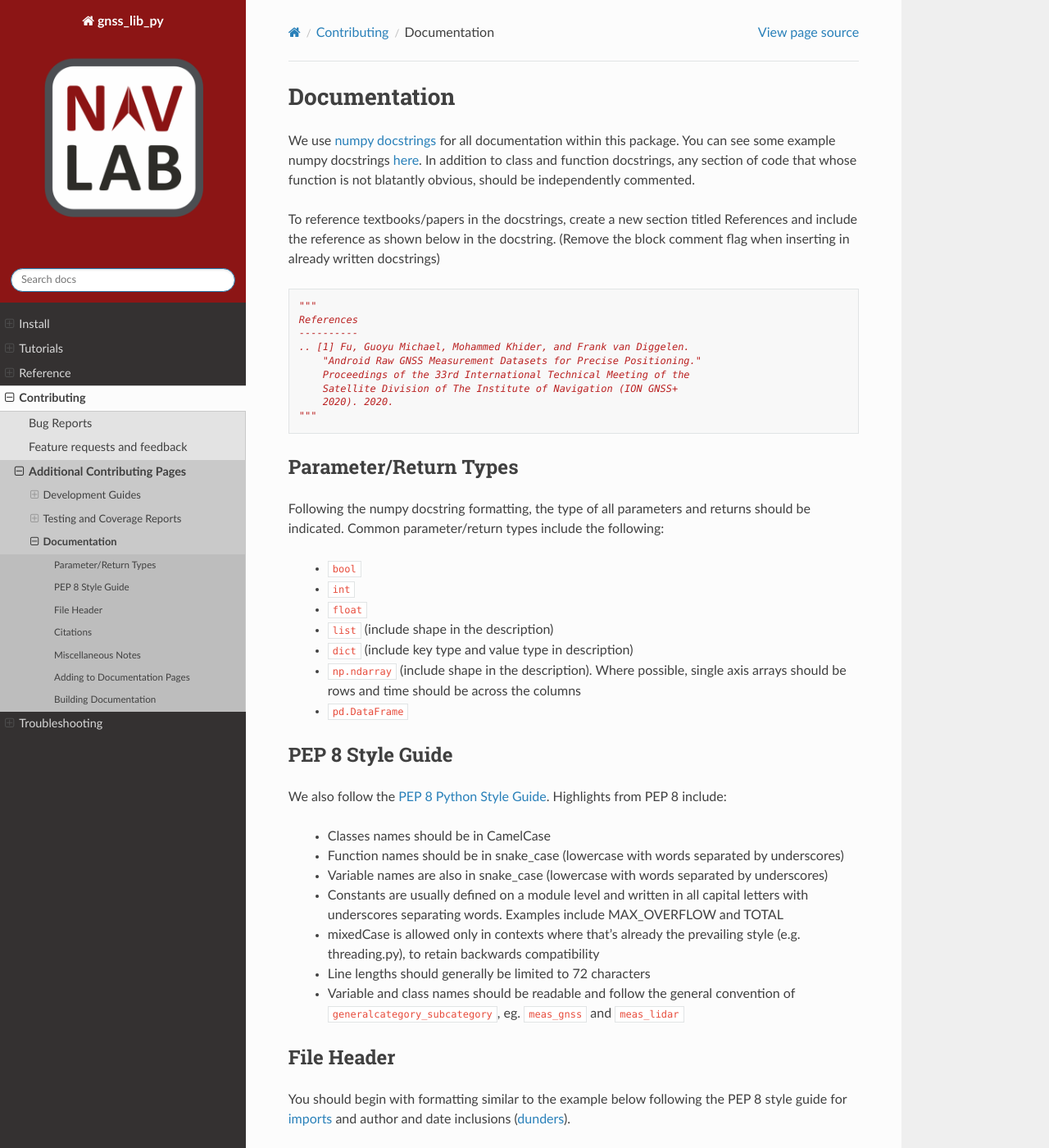
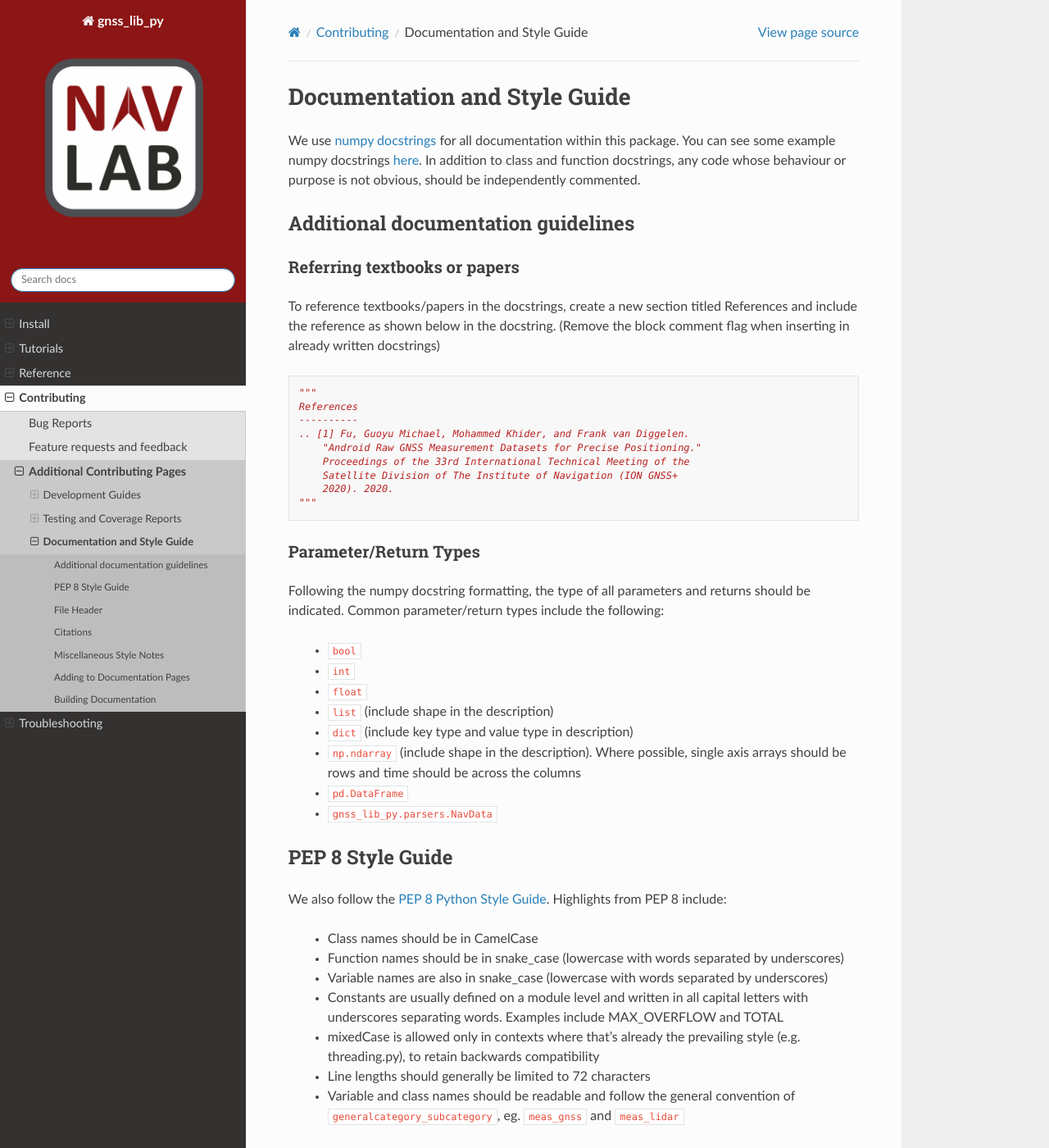
Before and after one commit to Stanford-NavLab/gnss_lib_py, a Sphinx documentation site: the page built from docs/source/contributing/documentation.rst, in a window 1280 px wide and 1400 px high. Shown: the whole window at 82% size. Built offline with Sphinx 7.4.7 and the Read the Docs theme 2.0.0, drawn with Linux system fonts in a browser that asks for light colours; pages that are not in the unit, such as notebooks, are missing from menus; some of the changed text lies outside the part shown.

Commit message:
Updated documentation page

```diff
--- a/docs/source/contributing/documentation.rst
+++ b/docs/source/contributing/documentation.rst
@@ -1,22 +1,28 @@
 .. _documentation:
 
-Documentation
-=============
+Documentation and Style Guide
+=============================
 
 We use `numpy docstrings
 <https://numpydoc.readthedocs.io/en/latest/format.html>`__
 for all documentation within this package. You can see some example
 numpy docstrings `here <https://sphinxcontrib-napoleon.readthedocs.io/en/latest/example_numpy.html#example-numpy>`__.
-In addition to class and function docstrings, any section of code that
-whose function is not blatantly obvious, should be independently
+In addition to class and function docstrings, any code
+whose behaviour or purpose is not obvious, should be independently
 commented.
+
+Additional documentation guidelines
+-----------------------------------
+
+Referring textbooks or papers
++++++++++++++++++++++++++++++
 
 To reference textbooks/papers in the docstrings, create a new section
 titled References and include the reference as shown below in the
 docstring. (Remove the block comment flag when inserting in already
 written docstrings)
 
-.. code-block :: python
+.. code-block:: python
 
     """
     References
@@ -29,7 +35,8 @@ written docstrings)
     """
 
 Parameter/Return Types
-----------------------
+++++++++++++++++++++++
+
 Following the numpy docstring formatting, the type of all parameters and
 returns should be indicated. Common parameter/return types include the
 following:
@@ -43,14 +50,15 @@ following:
       single axis arrays should be rows and time should be across
       the columns
     * :code:`pd.DataFrame`
+    * :code:`gnss_lib_py.parsers.NavData`
 
 PEP 8 Style Guide
 -----------------
 We also follow the `PEP 8 Python Style Guide
-<https://www.python.org/dev/peps/pep-0008/>`__. Highlights from PEP 8
-include:
+<https://www.python.org/dev/peps/pep-0008/>`__.
+Highlights from PEP 8 include:
 
-    * Classes names should be in CamelCase
+    * Class names should be in CamelCase
     * Function names should be in snake_case (lowercase with words
       separated by underscores)
     * Variable names are also in snake_case (lowercase with words
@@ -100,13 +108,11 @@ Citations
 ---------
 Citations should be added on a function by function basis.
 
-TODO: ADD GUIDE FOR HOW TO CITE BASED ON AMOUNT OF CHANGED CODE FROM
-SOURCE
+If a function is built on the implementation from another repository,
+include the license and attribution as required by the original author.
 
-Miscellaneous Notes
--------------------
-    * MATLAB is correctly written with all capital letters.
-    * GitHub is correctly written with the G & H capitalized.
+Miscellaneous Style Notes
+-------------------------
     * Vectors (lists, np.ndarrays, etc.) for a single time instance
       should be column vectors.
     * Collections of vectors should be 2D structures with each column
```
Also changed, not shown: other parts of docs/source/contributing/documentation.rst (+5 -3 lines), docs/source/contributing/testing.rst (+8 -1 lines).
